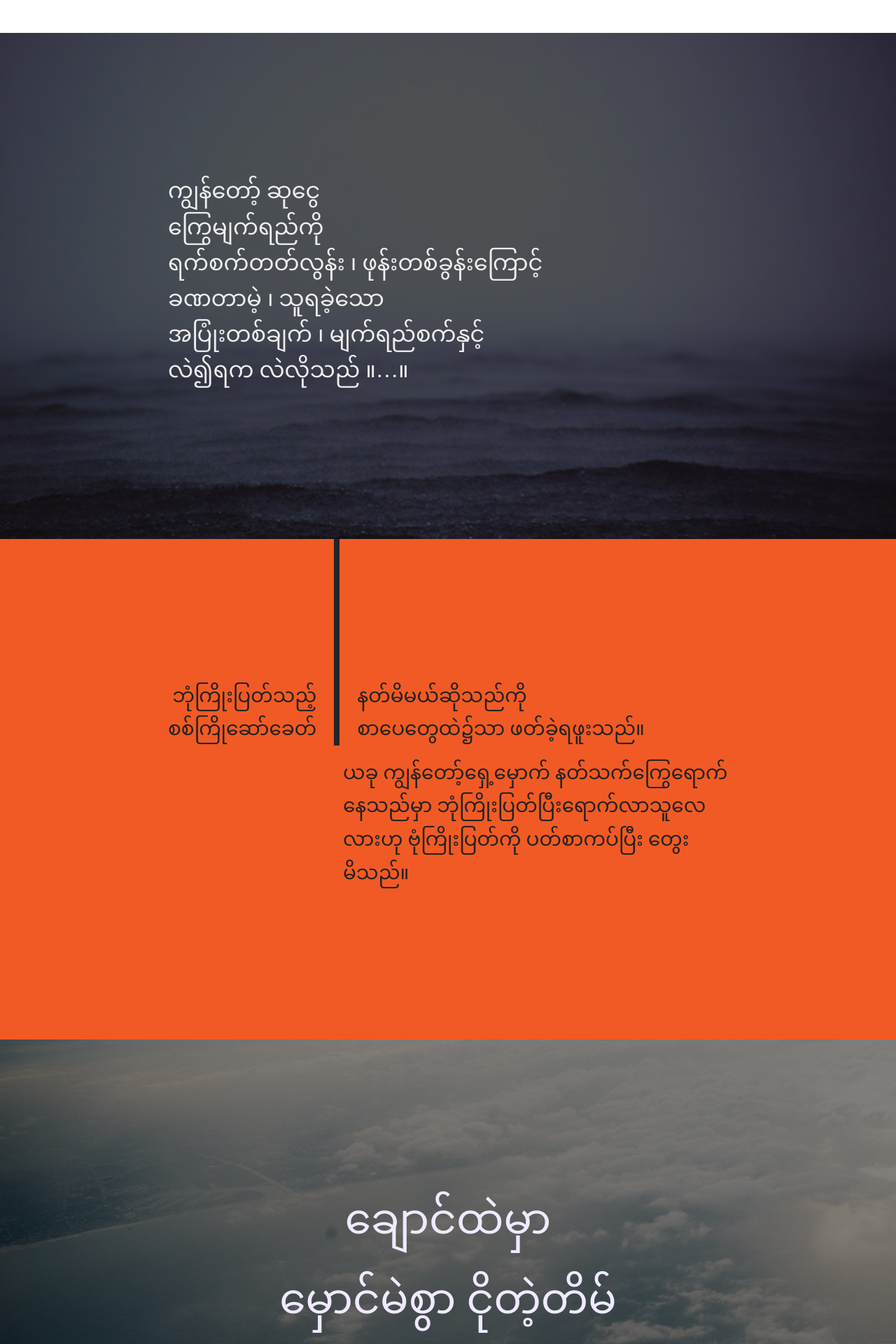
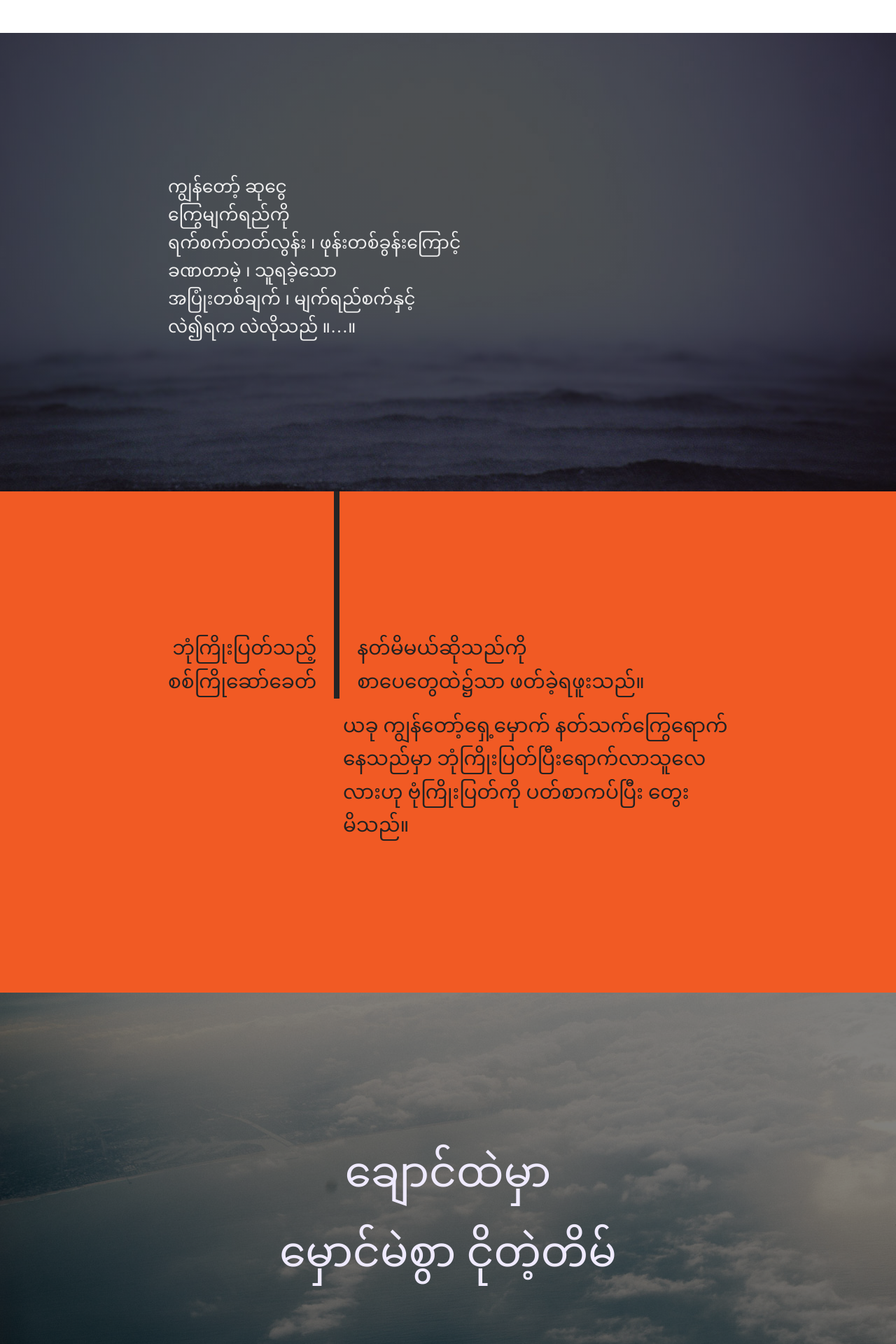
Before and after one commit to khzaw/beautiful-burmese-type, a Jekyll site: the page built from index.html, in a window 1280 px wide. Shown: the part 4116-6036 px from the top of the page at 70% size. Built offline with Jekyll 4.4.1, drawn with Linux system fonts in a browser that asks for light colours; some web fonts are replaced.

Commit message:
Change poem 2 font to Tagu

```diff
--- a/css/main.scss
+++ b/css/main.scss
@@ -283,7 +283,7 @@ footer { padding: 50px; text-align: center;
     .text {
       max-width: $content-width;
       margin: 0 auto;
-      font: 32px/1.6 'Myanmar Pixel Smooth';
+      font: 25px/1.6 'Myanmar Tagu';
       color: #eee;
     }
   }
```
